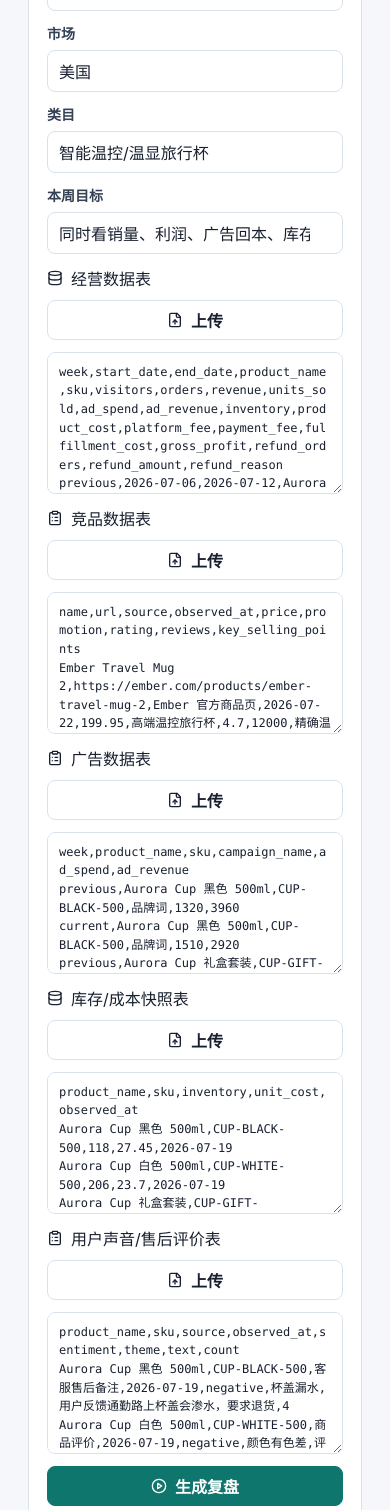
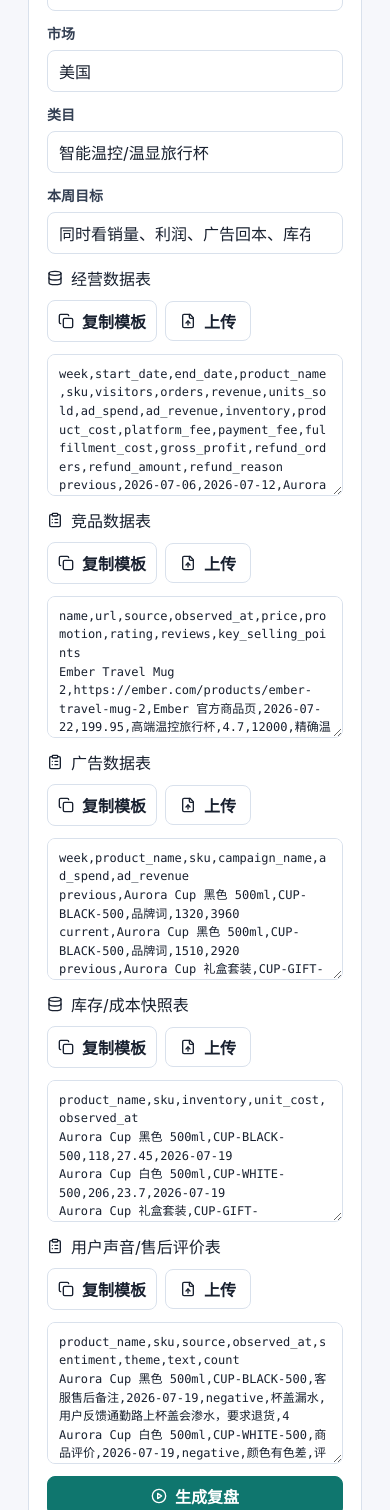
Before and after one commit to misscerasis-tech/A-group--agent, a Next.js app: page /agent in a window 390 px wide. Shown: the part 1362-2872 px from the top of the page. Built offline with nearby package versions, Linux system fonts and the light colour scheme.

Commit message:
feat: add copyable table templates

```diff
--- a/scripts/smoke-web.ts
+++ b/scripts/smoke-web.ts
@@ -27,6 +27,7 @@ const requiredRouteText: Record<string, string[]> = {
     "真实数据导入工作台",
     "Shopify 订单样例",
     "Amazon 订单样例",
+    "复制模板",
     "电商一定关注哪些数据",
     "已自动处理",
   ],
--- a/src/app/agent/data-import-panel.tsx
+++ b/src/app/agent/data-import-panel.tsx
@@ -87,6 +87,36 @@ const starterCustomerVoiceCsv = [
   "Aurora Cup 白色 500ml,CUP-WHITE-500,商品评价,2026-07-19,negative,颜色有色差,评价里提到实物颜色比页面偏黄,3",
 ].join("\n");
 
+const metricsTemplateCsv = [
+  "week,product_name,sku,orders,revenue,units_sold,visitors,ad_spend,ad_revenue,inventory,product_cost,platform_fee,payment_fee,fulfillment_cost,gross_profit,refund_orders,refund_amount,refund_reason",
+  "previous,黑杯,CUP-BLACK,10,500,12,120,80,240,50,300,50,5,15,130,1,30,杯盖漏水",
+  "current,黑杯,CUP-BLACK,8,420,9,100,90,180,40,310,42,6,18,44,2,80,杯盖漏水 / 物流慢",
+].join("\n");
+
+const competitorTemplateCsv = [
+  "name,url,source,observed_at,price,promotion,rating,reviews,key_selling_points",
+  "竞品 A,https://example.com/competitor-a,手动记录,2026-07-19,39.9,满减,4.6,1200,低价 / 大容量",
+  "竞品 B,https://example.com/competitor-b,手动记录,2026-07-19,59.9,赠品,4.8,860,质感好 / 送礼",
+].join("\n");
+
+const adsTemplateCsv = [
+  "week,product_name,sku,campaign_name,ad_spend,acos",
+  "previous,黑杯,CUP-BLACK,品牌词,80,25%",
+  "current,黑杯,CUP-BLACK,品牌词,90,50%",
+].join("\n");
+
+const inventoryTemplateCsv = [
+  "product_name,sku,inventory,unit_cost,gross_margin_rate,observed_at",
+  "黑杯,CUP-BLACK,40,22,0.35,2026-07-19",
+  "白杯,CUP-WHITE,80,18,0.42,2026-07-19",
+].join("\n");
+
+const customerVoiceTemplateCsv = [
+  "product_name,sku,source,observed_at,sentiment,theme,text,count",
+  "黑杯,CUP-BLACK,客服备注,2026-07-19,negative,杯盖漏水,用户反馈杯盖渗水并要求退款,4",
+  "黑杯,CUP-BLACK,商品评价,2026-07-19,negative,物流慢,用户说到货比承诺时间晚两天,3",
+].join("\n");
+
 const importDraftStorageKey = "a-group-ecommerce-agent-import-draft-v1";
 const defaultStoreGoal = "同时看销量、利润、广告回本、库存风险、退款/退货和竞品压力";
 const tableFileAccept = [
@@ -116,6 +146,18 @@ type ImportDraft = {
   adsCsv?: string;
   customerVoicesCsv?: string;
 };
+
+type CopyTarget =
+  | "feishu"
+  | "markdown"
+  | "tasks"
+  | "risks"
+  | "dataRequests"
+  | "metricsTemplate"
+  | "competitorTemplate"
+  | "adsTemplate"
+  | "inventoryTemplate"
+  | "customerVoiceTemplate";
 
 function formatMoney(value: number) {
   return `$${value.toLocaleString("en-US", { maximumFractionDigits: 0 })}`;
@@ -187,8 +229,7 @@ export function DataImportPanel() {
   const [fileImportError, setFileImportError] = useState<string | null>(null);
   const [hasRun, setHasRun] = useState(false);
   const [hasLoadedDraft, setHasLoadedDraft] = useState(false);
-  const [copiedTarget, setCopiedTarget] =
-    useState<"feishu" | "markdown" | "tasks" | "risks" | "dataRequests" | null>(null);
+  const [copiedTarget, setCopiedTarget] = useState<CopyTarget | null>(null);
 
   function loadStarterSample() {
     setStoreName("Aurora Cup 独立站");
@@ -270,10 +311,7 @@ export function DataImportPanel() {
     window.localStorage.removeItem(importDraftStorageKey);
   }
 
-  async function copyOutput(
-    target: "feishu" | "markdown" | "tasks" | "risks" | "dataRequests",
-    text: string,
-  ) {
+  async function copyOutput(target: CopyTarget, text: string) {
     try {
       await navigator.clipboard.writeText(text);
       setCopiedTarget(target);
@@ -390,6 +428,17 @@ export function DataImportPanel() {
     },
   ].filter((group) => group.items.length > 0);
 
+  function templateButton(target: CopyTarget, text: string) {
+    const copied = copiedTarget === target;
+
+    return (
+      <button className="button secondary compact-button" type="button" onClick={() => void copyOutput(target, text)}>
+        {copied ? <CheckCircle2 size={16} aria-hidden="true" /> : <Copy size={16} aria-hidden="true" />}
+        {copied ? "已复制模板" : "复制模板"}
+      </button>
+    );
+  }
+
   return (
     <section className="panel import-workbench">
       <div className="section-heading">
@@ -443,6 +492,8 @@ export function DataImportPanel() {
                 <Database size={16} aria-hidden="true" />
                 经营数据表
               </span>
+              <div className="csv-box-actions">
+                {templateButton("metricsTemplate", metricsTemplateCsv)}
                 <label className="button secondary file-button">
                   <FileUp size={16} aria-hidden="true" />
                   上传
@@ -452,6 +503,7 @@ export function DataImportPanel() {
                     onChange={(event) => void readFileIntoState(event, setMetricsCsv, setFileImportError)}
                   />
                 </label>
+              </div>
             </div>
             <textarea
               aria-label="经营数据 CSV、TSV、Markdown 或复制表格"
@@ -467,6 +519,8 @@ export function DataImportPanel() {
                 <ClipboardList size={16} aria-hidden="true" />
                 竞品数据表
               </span>
+              <div className="csv-box-actions">
+                {templateButton("competitorTemplate", competitorTemplateCsv)}
                 <label className="button secondary file-button">
                   <FileUp size={16} aria-hidden="true" />
                   上传
@@ -476,6 +530,7 @@ export function DataImportPanel() {
                     onChange={(event) => void readFileIntoState(event, setCompetitorCsv, setFileImportError)}
                   />
                 </label>
+              </div>
             </div>
             <textarea
               aria-label="竞品数据 CSV、TSV、Markdown 或复制表格"
@@ -491,6 +546,8 @@ export function DataImportPanel() {
                 <ClipboardList size={16} aria-hidden="true" />
                 广告数据表
               </span>
+              <div className="csv-box-actions">
+                {templateButton("adsTemplate", adsTemplateCsv)}
                 <label className="button secondary file-button">
                   <FileUp size={16} aria-hidden="true" />
                   上传
@@ -500,6 +557,7 @@ export function DataImportPanel() {
                     onChange={(event) => void readFileIntoState(event, setAdsCsv, setFileImportError)}
                   />
                 </label>
+              </div>
             </div>
             <textarea
               aria-label="广告数据 CSV、TSV、Markdown 或复制表格"
@@ -515,6 +573,8 @@ export function DataImportPanel() {
                 <Database size={16} aria-hidden="true" />
                 库存/成本快照表
               </span>
+              <div className="csv-box-actions">
+                {templateButton("inventoryTemplate", inventoryTemplateCsv)}
                 <label className="button secondary file-button">
                   <FileUp size={16} aria-hidden="true" />
                   上传
@@ -524,6 +584,7 @@ export function DataImportPanel() {
                     onChange={(event) => void readFileIntoState(event, setInventoryCsv, setFileImportError)}
                   />
                 </label>
+              </div>
             </div>
             <textarea
               aria-label="库存、成本快照 CSV、TSV、Markdown 或复制表格"
@@ -539,6 +600,8 @@ export function DataImportPanel() {
                 <ClipboardList size={16} aria-hidden="true" />
                 用户声音/售后评价表
               </span>
+              <div className="csv-box-actions">
+                {templateButton("customerVoiceTemplate", customerVoiceTemplateCsv)}
                 <label className="button secondary file-button">
                   <FileUp size={16} aria-hidden="true" />
                   上传
@@ -548,6 +611,7 @@ export function DataImportPanel() {
                     onChange={(event) => void readFileIntoState(event, setCustomerVoicesCsv, setFileImportError)}
                   />
                 </label>
+              </div>
             </div>
             <textarea
               aria-label="用户声音、客服备注、评价或售后文本 CSV、TSV、Markdown"
--- a/src/app/globals.css
+++ b/src/app/globals.css
@@ -617,6 +617,18 @@ textarea {
   gap: 8px;
 }
 
+.csv-box-actions {
+  display: flex;
+  align-items: center;
+  gap: 8px;
+  flex-wrap: wrap;
+  justify-content: flex-end;
+}
+
+.compact-button {
+  padding: 8px 10px;
+}
+
 .csv-box textarea {
   min-height: 142px;
   font-family: ui-monospace, SFMono-Regular, Menlo, Monaco, Consolas, monospace;
@@ -1171,6 +1183,10 @@ textarea {
     flex-direction: column;
   }
 
+  .csv-box-actions {
+    justify-content: flex-start;
+  }
+
   .metric-guide-grid,
   .metric-guide-grid.compact {
     grid-template-columns: 1fr;
```
Also changed, not shown: 2 other files (tests, documents, lock files or other folders). Lines whose indentation alone changed are shown as unchanged.
